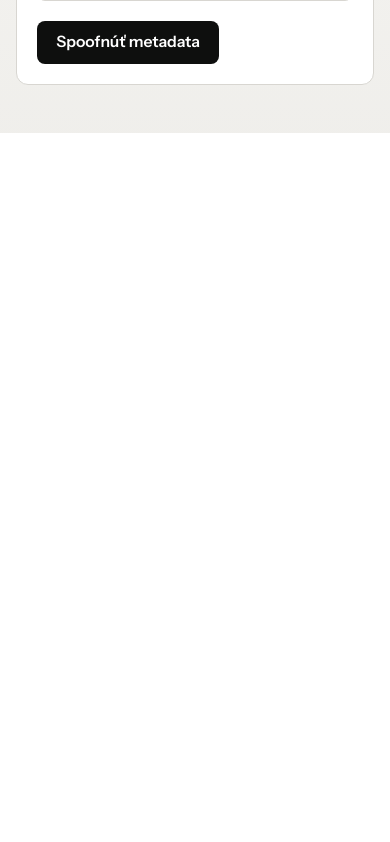
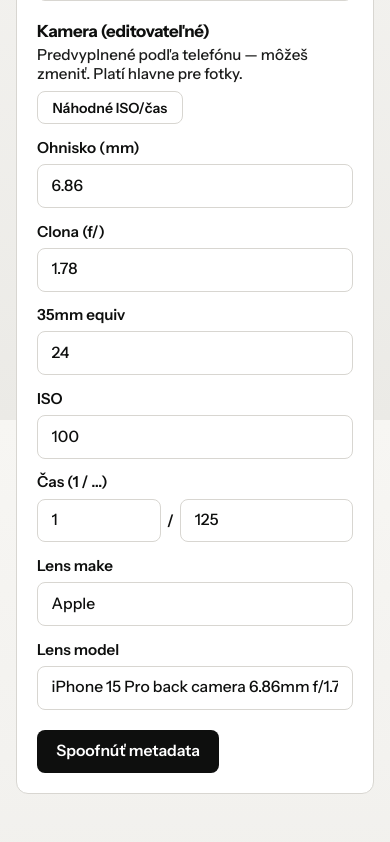
Before and after one commit to OtoMihalik296/data-spoofer, a Flask app: page / in a window 390 px wide. Shown: the part 1268-2110 px from the top of the page. Before the commit the page ends 1401 px from the top, so only its background shows below. Run offline with Flask 3, Linux system fonts and the light colour scheme; data that the repository does not hold is empty.

Commit message:
Add photo support, editable camera EXIF, and richer fingerprints.
Photos (JPG/HEIC/etc.), map-based place tags, per-phone camera fields you can edit, filesystem dates, and Docker copy for cameras.py so Render picks up the update.

Co-authored-by: Cursor <cursoragent@cursor.com>

```diff
--- a/app.py
+++ b/app.py
@@ -20,7 +20,8 @@ from flask import (
 
 from presets import LOCATIONS, PHONES, list_locations, list_phones
 from geocode import reverse_geocode
-from spoof import VIDEO_EXTS, parse_when, read_metadata, spoof_file
+from cameras import camera_defaults, get_camera
+from spoof import MEDIA_EXTS, IMAGE_EXTS, parse_when, read_metadata, spoof_file
 
 ROOT = Path(__file__).resolve().parent
 WORK = ROOT / ".work"
@@ -43,20 +44,50 @@ def _session_id() -> str:
     return session["sid"]
 
 
-def _apple_video_filename() -> str:
-    """iPhone Camera Roll style: IMG_4521.MOV"""
+def _apple_filename(suffix: str) -> str:
+    """iPhone Camera Roll style: IMG_4521.MOV / IMG_4521.HEIC / IMG_4521.JPG"""
     import random as _rnd
 
-    return f"IMG_{_rnd.randint(1, 9999):04d}.MOV"
+    ext = suffix.lower()
+    if ext in {".jpg", ".jpeg"}:
+        out = ".JPG"
+    elif ext in {".heic", ".heif"}:
+        out = ".HEIC"
+    elif ext == ".png":
+        out = ".PNG"
+    elif ext in {".tif", ".tiff"}:
+        out = ".TIFF"
+    elif ext == ".dng":
+        out = ".DNG"
+    elif ext == ".webp":
+        out = ".WEBP"
+    elif ext == ".mov":
+        out = ".MOV"
+    elif ext == ".m4v":
+        out = ".M4V"
+    else:
+        # mp4 and other video containers stay uppercase-ish Apple-like
+        out = ext.upper() if ext else ".MOV"
+    return f"IMG_{_rnd.randint(1, 9999):04d}{out}"
 
 
 def _download_mimetype(name: str) -> str:
     ext = Path(name).suffix.lower()
-    if ext == ".mov":
-        return "video/quicktime"
-    if ext == ".m4v":
-        return "video/x-m4v"
-    return "video/mp4"
+    return {
+        ".mov": "video/quicktime",
+        ".m4v": "video/x-m4v",
+        ".mp4": "video/mp4",
+        ".3gp": "video/3gpp",
+        ".jpg": "image/jpeg",
+        ".jpeg": "image/jpeg",
+        ".heic": "image/heic",
+        ".heif": "image/heif",
+        ".png": "image/png",
+        ".webp": "image/webp",
+        ".tif": "image/tiff",
+        ".tiff": "image/tiff",
+        ".dng": "image/x-adobe-dng",
+    }.get(ext, "application/octet-stream")
 
 
 def _cleanup_old(max_age_sec: int = 3600) -> None:
@@ -89,16 +120,20 @@ def index():
 
 @app.get("/api/presets")
 def api_presets():
-    phones = [
-        {
-            "id": key,
-            "label": label,
-            "make": PHONES[key]["make"],
-            "model": PHONES[key]["model"],
-            "software": PHONES[key]["software"],
-        }
-        for key, label in list_phones()
-    ]
+    phones = []
+    for key, label in list_phones():
+        phone = PHONES[key]
+        cam = camera_defaults(key, phone)
+        phones.append(
+            {
+                "id": key,
+                "label": label,
+                "make": phone["make"],
+                "model": phone["model"],
+                "software": phone["software"],
+                "camera": cam,
+            }
+        )
     locations = [
         {
             "id": key,
@@ -113,6 +148,16 @@ def api_presets():
         for key, label in list_locations()
     ]
     return jsonify({"phones": phones, "locations": locations})
+
+
+@app.get("/api/camera/<phone_id>")
+def api_camera(phone_id: str):
+    if phone_id not in PHONES:
+        return jsonify({"error": f"Neznámy telefón: {phone_id}"}), 404
+    sample = request.args.get("sample") in {"1", "true", "yes"}
+    phone = PHONES[phone_id]
+    cam = get_camera(phone_id, phone, randomize=sample)
+    return jsonify(cam)
 
 
 @app.get("/api/reverse")
@@ -134,22 +179,24 @@ def api_reverse():
 def api_spoof():
     _cleanup_old()
 
-    if "video" not in request.files:
-        return jsonify({"error": "Chýba video súbor."}), 400
+    if "file" not in request.files and "video" not in request.files:
+        return jsonify({"error": "Chýba súbor (foto alebo video)."}), 400
 
-    file = request.files["video"]
+    file = request.files.get("file") or request.files.get("video")
     if not file or not file.filename:
-        return jsonify({"error": "Vyber video súbor."}), 400
+        return jsonify({"error": "Vyber foto alebo video."}), 400
 
     original_name = Path(file.filename).name
     suffix = Path(original_name).suffix.lower()
-    if suffix not in VIDEO_EXTS:
+    if suffix not in MEDIA_EXTS:
         return jsonify(
             {
                 "error": f"Nepodporovaný formát {suffix or '(bez prípony)'}. "
-                f"Použi: {', '.join(sorted(VIDEO_EXTS))}"
+                f"Použi: {', '.join(sorted(MEDIA_EXTS))}"
             }
         ), 400
+
+    kind = "image" if suffix in IMAGE_EXTS else "video"
 
     phone = (request.form.get("phone") or "").strip()
     location = (request.form.get("location") or "").strip() or None
@@ -189,6 +236,20 @@ def api_spoof():
     except ValueError as exc:
         return jsonify({"error": str(exc)}), 400
 
+    camera_override = None
+    cam_fields = {
+        "focal_mm": request.form.get("focal_mm"),
+        "fnumber": request.form.get("fnumber"),
+        "focal_35": request.form.get("focal_35"),
+        "iso": request.form.get("iso"),
+        "exposure_num": request.form.get("exposure_num"),
+        "exposure_den": request.form.get("exposure_den"),
+        "lens_make": request.form.get("lens_make"),
+        "lens_model": request.form.get("lens_model"),
+    }
+    if any(v is not None and str(v).strip() != "" for v in cam_fields.values()):
+        camera_override = cam_fields
+
     location_override = None
     if not no_gps and lat is not None and lon is not None:
         if not (-90 <= lat <= 90 and -180 <= lon <= 180):
@@ -226,6 +287,7 @@ def api_spoof():
             quiet=True,
             location_override=None if no_gps else location_override,
             wipe=wipe,
+            camera_override=camera_override,
         )
         meta = read_metadata(target)
     except Exception as exc:  # noqa: BLE001
@@ -248,7 +310,7 @@ def api_spoof():
     else:
         loc_name = "(bez GPS)"
 
-    download_name = _apple_video_filename()
+    download_name = _apple_filename(suffix)
     # Rename on disk so the file itself looks like Camera Roll output
     apple_path = target.with_name(download_name)
     if apple_path != target:
@@ -274,6 +336,7 @@ def api_spoof():
                 "when": when.strftime("%Y-%m-%d %H:%M:%S"),
                 "original": original_name,
                 "filename": download_name,
+                "kind": kind,
                 "wipe": wipe,
             },
             "metadata": meta,
--- a/static/app.js
+++ b/static/app.js
@@ -1,6 +1,6 @@
 const form = document.getElementById("spoof-form");
 const dropzone = document.getElementById("dropzone");
-const videoInput = document.getElementById("video");
+const mediaInput = document.getElementById("media");
 const dropTitle = document.getElementById("drop-title");
 const phoneSelect = document.getElementById("phone");
 const locationSelect = document.getElementById("location");
@@ -22,8 +22,18 @@ const altInput = document.getElementById("alt");
 const cityInput = document.getElementById("city");
 const countryInput = document.getElementById("country");
 const countryCodeInput = document.getElementById("country_code");
+const resampleCamBtn = document.getElementById("resample-cam");
+const camFocalMm = document.getElementById("focal_mm");
+const camFnumber = document.getElementById("fnumber");
+const camFocal35 = document.getElementById("focal_35");
+const camIso = document.getElementById("iso");
+const camExpNum = document.getElementById("exposure_num");
+const camExpDen = document.getElementById("exposure_den");
+const camLensMake = document.getElementById("lens_make");
+const camLensModel = document.getElementById("lens_model");
 
 let locationsById = {};
+let phonesById = {};
 let map;
 let marker;
 let reverseTimer = null;
@@ -124,13 +134,40 @@ function initMap(defaultLoc) {
   setTimeout(() => map.invalidateSize(), 50);
 }
 
+function applyCamera(cam) {
+  if (!cam) return;
+  camFocalMm.value = cam.focal_mm ?? "";
+  camFnumber.value = cam.fnumber ?? "";
+  camFocal35.value = cam.focal_35 ?? "";
+  camIso.value = cam.iso ?? "";
+  camExpNum.value = cam.exposure_num ?? 1;
+  camExpDen.value = cam.exposure_den ?? "";
+  camLensMake.value = cam.lens_make ?? "";
+  camLensModel.value = cam.lens_model ?? "";
+}
+
+function fillCameraFromPhone() {
+  const phone = phonesById[phoneSelect.value];
+  if (phone?.camera) applyCamera(phone.camera);
+}
+
+async function sampleCamera() {
+  const id = phoneSelect.value;
+  if (!id) return;
+  const res = await fetch(`/api/camera/${encodeURIComponent(id)}?sample=1`);
+  if (!res.ok) throw new Error("Nepodarilo sa načítať kameru.");
+  applyCamera(await res.json());
+}
+
 async function loadPresets() {
   const res = await fetch("/api/presets");
   if (!res.ok) throw new Error("Nepodarilo sa načítať presety.");
   const data = await res.json();
   fillSelect(phoneSelect, data.phones, "Vyber telefón…");
   fillSelect(locationSelect, data.locations, "Preset mesta…");
+  phonesById = Object.fromEntries(data.phones.map((p) => [p.id, p]));
   phoneSelect.value = "iphone-15-pro";
+  fillCameraFromPhone();
 
   locationsById = Object.fromEntries(data.locations.map((l) => [l.id, l]));
   const def = locationsById["sk-bratislava"] || data.locations[0];
@@ -139,12 +176,12 @@ async function loadPresets() {
 }
 
 function updateFileLabel() {
-  const file = videoInput.files?.[0];
+  const file = mediaInput.files?.[0];
   if (file) {
     dropTitle.textContent = file.name;
     dropzone.classList.add("has-file");
   } else {
-    dropTitle.textContent = "Presuň video sem";
+    dropTitle.textContent = "Presuň foto alebo video sem";
     dropzone.classList.remove("has-file");
   }
 }
@@ -168,13 +205,17 @@ dropzone.addEventListener("drop", (e) => {
   if (!file) return;
   const dt = new DataTransfer();
   dt.items.add(file);
-  videoInput.files = dt.files;
+  mediaInput.files = dt.files;
   updateFileLabel();
 });
 
-videoInput.addEventListener("change", updateFileLabel);
+mediaInput.addEventListener("change", updateFileLabel);
 randomCheck.addEventListener("change", syncRandomUi);
 noGpsCheck.addEventListener("change", syncGpsUi);
+phoneSelect.addEventListener("change", fillCameraFromPhone);
+resampleCamBtn.addEventListener("click", () => {
+  sampleCamera().catch((err) => setStatus(err.message, "error"));
+});
 
 locationSelect.addEventListener("change", () => {
   const loc = locationsById[locationSelect.value];
@@ -198,8 +239,8 @@ form.addEventListener("submit", async (e) => {
   resultEl.hidden = true;
   setStatus("");
 
-  if (!videoInput.files?.length) {
-    setStatus("Najprv vyber video.", "error");
+  if (!mediaInput.files?.length) {
+    setStatus("Najprv vyber foto alebo video.", "error");
     return;
   }
   if (!randomCheck.checked && !phoneSelect.value) {
@@ -212,7 +253,7 @@ form.addEventListener("submit", async (e) => {
   }
 
   const fd = new FormData();
-  fd.append("video", videoInput.files[0]);
+  fd.append("file", mediaInput.files[0]);
   if (phoneSelect.value) fd.append("phone", phoneSelect.value);
   if (locationSelect.value) fd.append("location", locationSelect.value);
   if (whenInput.value) {
@@ -231,6 +272,16 @@ form.addEventListener("submit", async (e) => {
     fd.append("country_code", countryCodeInput.value || "");
   }
 
+  // Editable camera EXIF
+  fd.append("focal_mm", camFocalMm.value);
+  fd.append("fnumber", camFnumber.value);
+  fd.append("focal_35", camFocal35.value);
+  fd.append("iso", camIso.value);
+  fd.append("exposure_num", camExpNum.value || "1");
+  fd.append("exposure_den", camExpDen.value);
+  fd.append("lens_make", camLensMake.value);
+  fd.append("lens_model", camLensModel.value);
+
   submitBtn.disabled = true;
   setStatus(wipeCheck.checked ? "Mažem staré metadata a zapisujem nové…" : "Zapisujem metadata…");
 
@@ -240,8 +291,10 @@ form.addEventListener("submit", async (e) => {
     if (!res.ok) throw new Error(data.error || "Spoof zlyhal.");
 
     const s = data.summary;
+    const kindLabel = s.kind === "image" ? "foto" : "video";
     summaryEl.innerHTML = `
       <dt>súbor</dt><dd>${escapeHtml(s.original)} → <strong>${escapeHtml(s.filename || data.download_name || "—")}</strong></dd>
+      <dt>typ</dt><dd>${escapeHtml(kindLabel)}</dd>
       <dt>telefón</dt><dd>${escapeHtml(s.phone)}</dd>
       <dt>miesto</dt><dd>${escapeHtml(s.location)}</dd>
       <dt>mesto</dt><dd>${escapeHtml(s.city || "—")}</dd>
@@ -251,10 +304,10 @@ form.addEventListener("submit", async (e) => {
     `;
     metaEl.textContent = formatMeta(data.metadata);
     downloadBtn.href = data.download_url;
-    downloadBtn.setAttribute("download", data.download_name || "IMG_0001.MOV");
-    downloadBtn.textContent = `Stiahnuť ${data.download_name || "video"}`;
+    downloadBtn.setAttribute("download", data.download_name || "IMG_0001.JPG");
+    downloadBtn.textContent = `Stiahnuť ${data.download_name || "súbor"}`;
     resultEl.hidden = false;
-    setStatus("Hotovo — môžeš stiahnuť video.", "ok");
+    setStatus("Hotovo — môžeš stiahnuť súbor.", "ok");
   } catch (err) {
     setStatus(err.message || "Chyba", "error");
   } finally {
--- a/static/style.css
+++ b/static/style.css
@@ -141,7 +141,8 @@ body {
 
 .field select,
 .field input[type="datetime-local"],
-.field input[type="number"] {
+.field input[type="number"],
+.field input[type="text"] {
   width: 100%;
   appearance: none;
   border: 1px solid var(--line);
@@ -228,6 +229,46 @@ body {
   display: grid;
   grid-template-columns: repeat(3, 1fr);
   gap: 0.85rem;
+}
+
+.camera-block {
+  display: grid;
+  gap: 0.85rem;
+}
+
+.camera-grid {
+  display: grid;
+  grid-template-columns: repeat(3, 1fr);
+  gap: 0.85rem;
+}
+
+.field-wide {
+  grid-column: 1 / -1;
+}
+
+.shutter-row {
+  display: grid;
+  grid-template-columns: 1fr auto 1.4fr;
+  gap: 0.4rem;
+  align-items: center;
+}
+
+.shutter-sep {
+  font-weight: 600;
+  color: var(--ink);
+}
+
+.btn.ghost {
+  background: transparent;
+  color: var(--ink);
+  border: 1px solid var(--line);
+  padding: 0.55rem 0.9rem;
+  font-size: 0.88rem;
+}
+
+.btn.ghost:hover {
+  background: #f4f4f1;
+  opacity: 1;
 }
 
 .check {
@@ -369,8 +410,13 @@ body {
 
 @media (max-width: 720px) {
   .grid,
-  .coords {
+  .coords,
+  .camera-grid {
     grid-template-columns: 1fr;
+  }
+
+  .field-wide {
+    grid-column: auto;
   }
 
   .brand-mark {
--- a/templates/index.html
+++ b/templates/index.html
@@ -14,15 +14,15 @@
   <div class="shell">
     <header class="brand">
       <h1 class="brand-mark">Data Spoofer</h1>
-      <p class="brand-line">Zmaž staré metadata a zapíš nové — telefón, čas, presné GPS z mapy.</p>
+      <p class="brand-line">Zmaž staré metadata a zapíš nové — fotky aj videá, telefón, čas, GPS z mapy.</p>
     </header>
 
     <main class="stage">
       <form id="spoof-form" class="panel" novalidate>
-        <label class="drop" id="dropzone" for="video">
-          <input type="file" id="video" name="video" accept=".mp4,.mov,.m4v,.3gp,video/mp4,video/quicktime" required />
-          <span class="drop-title" id="drop-title">Presuň video sem</span>
-          <span class="drop-hint">alebo klikni · MP4 / MOV · max 512&nbsp;MB</span>
+        <label class="drop" id="dropzone" for="media">
+          <input type="file" id="media" name="file" accept=".mp4,.mov,.m4v,.3gp,.jpg,.jpeg,.heic,.heif,.png,.webp,.tif,.tiff,.dng,video/*,image/*" required />
+          <span class="drop-title" id="drop-title">Presuň foto alebo video sem</span>
+          <span class="drop-hint">JPG / HEIC / PNG · MP4 / MOV · max 200&nbsp;MB</span>
         </label>
 
         <div class="grid">
@@ -85,6 +85,50 @@
           <input type="hidden" id="country_code" name="country_code" />
         </section>
 
+        <section class="camera-block" id="camera-block">
+          <div class="map-head">
+            <div>
+              <h2 class="section-title">Kamera (editovateľné)</h2>
+              <p class="map-hint">Predvyplnené podľa telefónu — môžeš zmeniť. Platí hlavne pre fotky.</p>
+            </div>
+            <button type="button" class="btn ghost" id="resample-cam">Náhodné ISO/čas</button>
+          </div>
+          <div class="camera-grid">
+            <label class="field">
+              <span>Ohnisko (mm)</span>
+              <input type="number" id="focal_mm" name="focal_mm" step="0.01" />
+            </label>
+            <label class="field">
+              <span>Clona (f/)</span>
+              <input type="number" id="fnumber" name="fnumber" step="0.01" />
+            </label>
+            <label class="field">
+              <span>35mm equiv</span>
+              <input type="number" id="focal_35" name="focal_35" step="1" />
+            </label>
+            <label class="field">
+              <span>ISO</span>
+              <input type="number" id="iso" name="iso" step="1" min="25" />
+            </label>
+            <label class="field">
+              <span>Čas (1 / …)</span>
+              <div class="shutter-row">
+                <input type="number" id="exposure_num" name="exposure_num" step="1" min="1" value="1" />
+                <span class="shutter-sep">/</span>
+                <input type="number" id="exposure_den" name="exposure_den" step="1" min="1" />
+              </div>
+            </label>
+            <label class="field">
+              <span>Lens make</span>
+              <input type="text" id="lens_make" name="lens_make" />
+            </label>
+            <label class="field field-wide">
+              <span>Lens model</span>
+              <input type="text" id="lens_model" name="lens_model" />
+            </label>
+          </div>
+        </section>
+
         <div class="actions">
           <button type="submit" class="btn primary" id="submit-btn">Spoofnúť metadata</button>
           <p class="status" id="status" role="status"></p>
```
Also changed, not shown: cameras.py (added, +160 -0 lines), spoof.py (+171 -29 lines), 2 other files.
